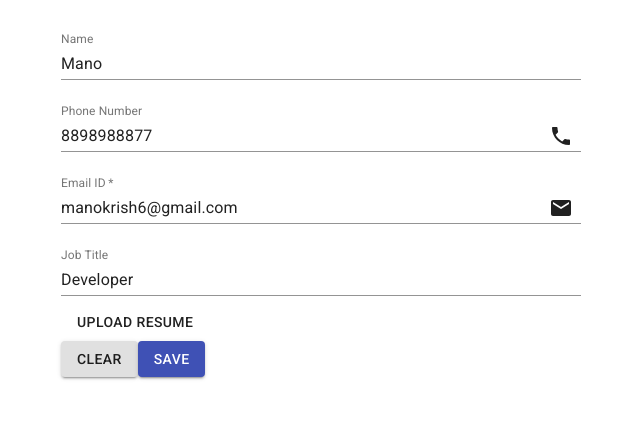
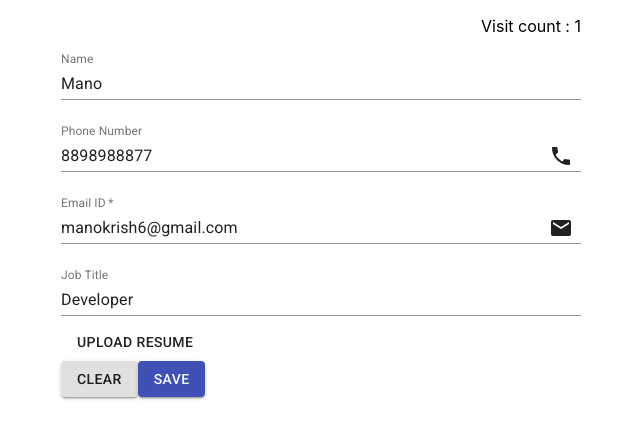
Before and after one commit to VBIManonmaniM/web-form, a React (Create React App) app in the folder client/: page / in a window 1280 px wide. Shown: the top 438 px of the page, without its empty margins (319-959 px from the left). Built offline with nearby package versions, Linux system fonts and the light colour scheme.

Commit message:
refresh count functionality added

```diff
--- a/client/src/form.jsx
+++ b/client/src/form.jsx
@@ -36,6 +36,17 @@ export class WebForm extends Component {
             },
             openBar: false
         };
+    }
+
+    getRefreshCount = () => {
+        const refreshCount = Number(document.cookie.split("=")[1]);
+        if (!isNaN(refreshCount)) {
+            document.cookie = `refreshCount=${refreshCount + 1};`;
+            return refreshCount + 1;
+        } else {
+            document.cookie = 'refreshCount=1;';
+            return 1;
+        }
     }
 
     clearForm = () => {
@@ -164,6 +175,9 @@ export class WebForm extends Component {
         const { errorStatus, text } = this.state.message;
         return <Container maxWidth="sm">
             <Box m="1rem" display="flex" flexDirection="column">
+                <Box display="flex" justifyContent="flex-end">
+                    <span>Visit count : {this.getRefreshCount()}</span>
+                </Box>
                 <TextField
                     id="name"
                     label="Name"
--- a/package.json
+++ b/package.json
@@ -3,6 +3,7 @@
   "version": "0.1.0",
   "private": false,
   "scripts": {
-    "deploy": "cd client && npm run build && cd ../server && node server.js"
+    "deploy": "cd client && npm run build && cd ../server && node server.js",
+    "ngrok": "ngrok http 8000"
   }
 }
```
